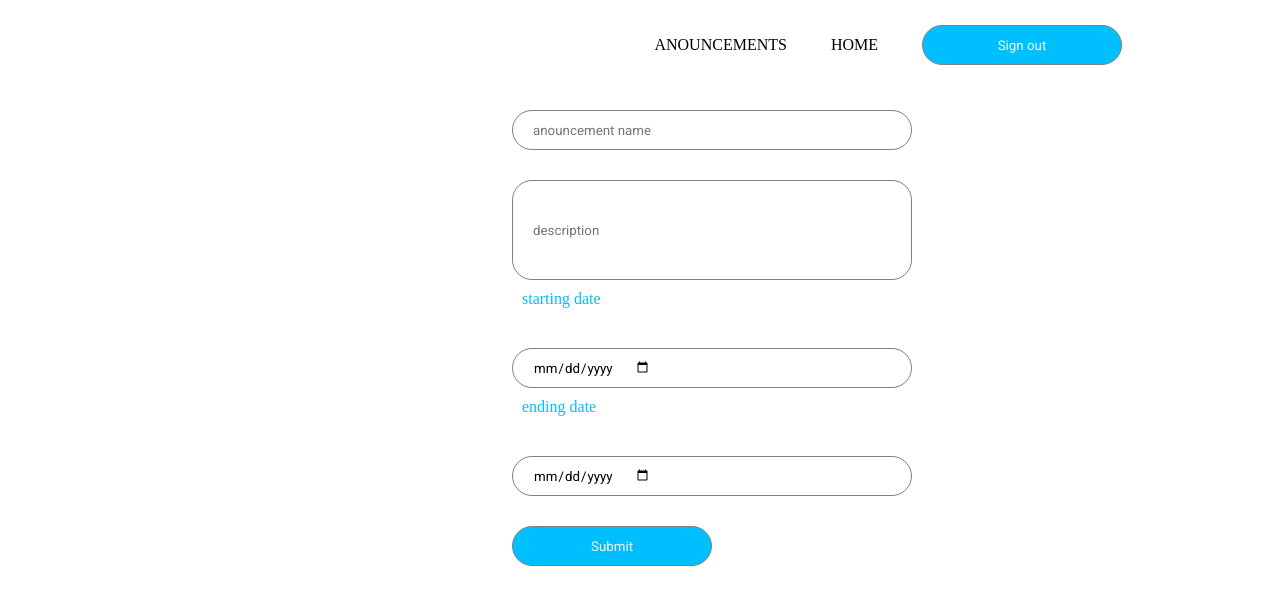
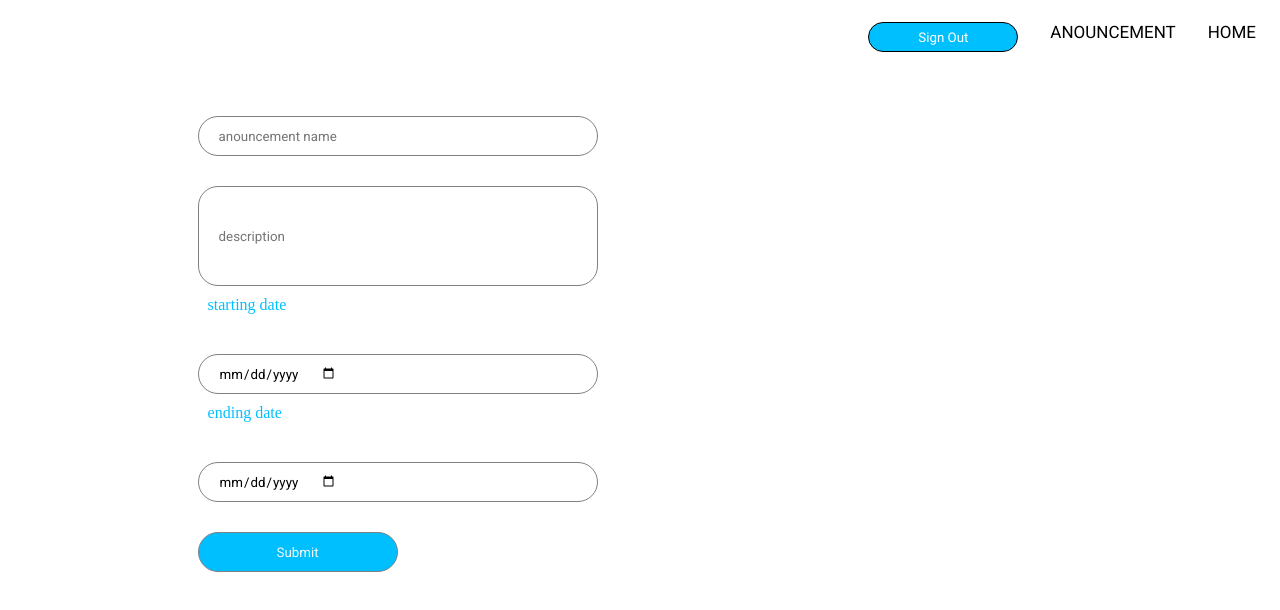
Before and after one commit to horix7/AnounceIT, a plain HTML site: page UI/html/anouncementForm.html in a window 1280 px wide. Drawn offline with Linux system fonts and the light colour scheme.

Commit message:
updated UI pages for better user expenerience

```diff
--- a/UI/css/home.css
+++ b/UI/css/home.css
@@ -1,46 +1,11 @@
 
-* {
+/* * {
     margin: 0;
     padding: 0;
     box-sizing: border-box;
     background-color: rgb(227, 249, 2539), 20, 128);
-}
-
-.nav {
-    margin-top: 0px;
-    height: 1px;
-    top: 0px;
-    background-color:transparent;
-    display: flex;
-    justify-content: flex-end;
-    align-items: center;
-    padding: 30px 10%;
-}
- nav ul {
-     list-style: none;
-     text-transform: uppercase;
- }
-
- nav li {
-     display: inline-block;
-     margin: 20px;
- }
-.logo {
-    float: right;
-}
-
-.navBar {
-    padding: 10px;
-    float: right;
-}
-
-
-li,a{
-    color: black;
-    text-decoration: none;
-
-}
-
+}  */
+@import url('https://fonts.googleapis.com/css?family=Roboto&display=swap');
 .midhome {
     font-size: xx-large;
     margin-top: 12%;
@@ -49,3 +14,63 @@ li,a{
     text-align: center;
     display:inline-block;
 }
+
+.navBar {
+    background-color: white;
+    overflow: hidden;
+  }
+
+  .navBar a {
+      font-size: large;
+      text-transform: uppercase;
+      font-family: 'Roboto', sans-serif;
+    float: right;
+    display: block;
+    color: black;
+    text-align: center;
+    padding: 14px 16px;
+    text-decoration: none;
+    font-size: 17px;
+  }
+
+  .navBar a button {
+    font-family: 'Roboto', sans-serif;
+        background-color: var(--first-color);
+        border: 1px solid black;
+        color:white;
+        border-radius: 50px;
+
+      width: 150px;
+      height: 30px;
+  }
+
+  .navBar a:hover {
+    background-color: deepskyblue;
+    color: white;
+  }
+
+  .navBar .icon {
+    display: none;
+  }
+
+  @media screen and (max-width: 600px) {
+    .navBar a:not(:first-child) {display: none;}
+    .navBar a.icon {
+      float: left;
+      display: block;
+    }
+  }
+
+  @media screen and (max-width: 600px) {
+    .navBar.responsive {position: relative;}
+    .navBar.responsive a.icon {
+      position: absolute;
+      right: 0;
+      top: 0;
+    }
+    .navBar.responsive a {
+      float: none;
+      display: block;
+      text-align: left;
+    }
+  }
--- a/UI/css/main.css
+++ b/UI/css/main.css
@@ -174,7 +174,7 @@ h4 {
 }
 
 .anouncementform {
-    margin-left: 40%;
+    margin-left: 15%;
     margin-top: 50px;
 }
 
--- a/UI/html/anouncementForm.html
+++ b/UI/html/anouncementForm.html
@@ -19,15 +19,14 @@
 </head>
 <body>
     <header class="nav">
-        <nav class="navBar">
-
-            <ul>
-                <li><a href="#">Anouncements</a></li>
-                <li><a href="#">Home</a></li>
-                <li> <a href="#"><button class="sign_btn" id="homebtn">Sign out</button></a></li>
-            </ul>
-
-        </nav>
+        <div class="navBar" id="nav">
+            <a href="/AnounceIT/UI/html/home.html">Home</a>
+            <a href="/AnounceIT/UI/html/Anouncement.html">Anouncement</a>
+            <a href="/AnounceIT/UI/html/sign_in.html"><button id = "homebtn">Sign Out</button></a>
+            <a href="javascript:void(0);" class="icon" onclick="responsive()">
+              <i class="fa fa-bars"></i>
+            </a>
+          </div>
     </header>
 
 <div class="anouncementform">
--- a/UI/js/home.js
+++ b/UI/js/home.js
@@ -1,6 +1,17 @@
 const signOutBtn = document.querySelector('#homebtn')
 let signedIn = true
-signOutBtn.onclick = () => {
+signOutBtn.addEventListener( 'click' ,() => {
     signedIn = false;
     location.href = '/AnounceIT/UI/html/sign_in.html'
-}
+})
+
+console.log('working' , signOutBtn)
+
+let responsive = () =>  {
+    let x = document.getElementById("nav");
+    if (x.className === "navBar") {
+      x.className += " responsive";
+    } else {
+      x.className = "navBar";
+    }
+  }
--- a/UI/js/login.js
+++ b/UI/js/login.js
@@ -1,13 +1,15 @@
 const loginName = document.querySelector("#sign_in_inputs_name")
 const loginPass  = document.querySelector("#sign_in_inputs_pass")
 const loginBtn = document.querySelector("#sign_in_btn")
-
+const failerMessage = document.querySelector(".message")
 function loginFun() {
     if (loginName.value == localStorage.userName && loginPass.value == localStorage.password) {
         location.href = '/AnounceIT/UI/html/home.html'
         console.log(loginName.value, ' => ', localStorage.userName)
     } else {
         console.log('no')
+        failerMessage.style.color = 'red'
+        failerMessage.innerHTML = 'infomation provided are not valid'
     }
 }
 
```
Also changed, not shown: UI/html/Anouncement.html (+8 -9 lines), UI/html/home.html (+16 -7 lines), UI/html/landing.html (+8 -9 lines), UI/html/sign_in.html (+3 -4 lines).
